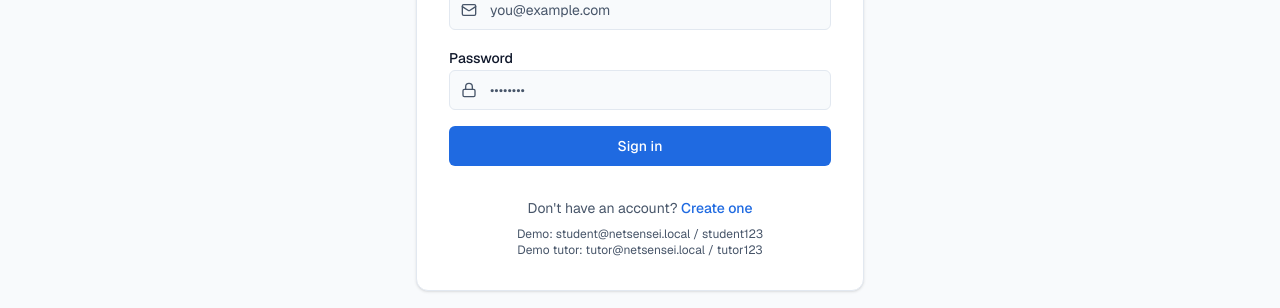
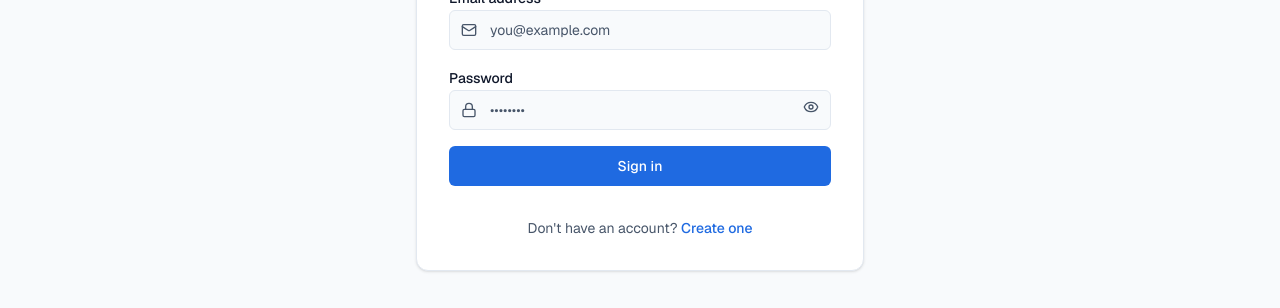
Before and after one commit to MEPHiSTO126/netSensei, a Next.js app: page /login in a window 1280 px wide. Shown: the part 333-641 px from the top of the page. Built offline with nearby package versions, Linux system fonts and the light colour scheme; no server answers.

Commit message:
Remove demo text, add password eye toggle login+register

```diff
--- a/src/app/login/page.tsx
+++ b/src/app/login/page.tsx
@@ -7,11 +7,12 @@ import { Button } from "@/components/ui/button";
 import { Input } from "@/components/ui/input";
 import { Label } from "@/components/ui/label";
 import { Card } from "@/components/ui/card";
-import { Mail, Lock } from "lucide-react";
+import { Mail, Lock, Eye, EyeOff } from "lucide-react";
 
 export default function LoginPage() {
   const [email, setEmail] = useState("");
   const [password, setPassword] = useState("");
+  const [showPassword, setShowPassword] = useState(false);
   const [error, setError] = useState("");
   const [loading, setLoading] = useState(false);
   const { signIn } = useSession();
@@ -62,13 +63,14 @@ export default function LoginPage() {
               <Label htmlFor="password">Password</Label>
               <Input
                 id="password"
-                type="password"
+                type={showPassword ? "text" : "password"}
                 aria-label="Password"
                 placeholder="••••••••"
                 value={password}
                 onChange={(e) => setPassword(e.target.value)}
                 required
                 leftIcon={<Lock className="h-4 w-4 text-muted-foreground" />}
+                rightIcon={<button type="button" tabIndex={-1} onClick={() => setShowPassword((v) => !v)} className="focus:outline-none" aria-label={showPassword ? "Hide password" : "Show password"}>{showPassword ? <EyeOff className="h-4 w-4 text-muted-foreground" /> : <Eye className="h-4 w-4 text-muted-foreground" />}</button>}
               />
             </div>
             <Button type="submit" className="w-full" disabled={loading}>
@@ -82,12 +84,7 @@ export default function LoginPage() {
               Create one
             </Link>
           </p>
-          <p className="mt-2 text-center text-xs text-muted-foreground">
-            Demo: student@netsensei.local / student123
-          </p>
-          <p className="text-center text-xs text-muted-foreground">
-            Demo tutor: tutor@netsensei.local / tutor123
-          </p>
+
         </div>
       </Card>
     </div>
--- a/src/app/register/page.tsx
+++ b/src/app/register/page.tsx
@@ -7,13 +7,14 @@ import { Button } from "@/components/ui/button";
 import { Input } from "@/components/ui/input";
 import { Label } from "@/components/ui/label";
 import { Card } from "@/components/ui/card";
-import { Mail, Lock } from "lucide-react";
+import { Mail, Lock, Eye, EyeOff } from "lucide-react";
 
 export default function RegisterPage() {
   const [email, setEmail] = useState("");
   const [password, setPassword] = useState("");
   const [role, setRole] = useState<"STUDENT" | "TUTOR">("STUDENT");
   const [tutorCode, setTutorCode] = useState("");
+  const [showRegPassword, setShowRegPassword] = useState(false);
   const [error, setError] = useState("");
   const [loading, setLoading] = useState(false);
   const { signUp } = useSession();
@@ -64,7 +65,7 @@ export default function RegisterPage() {
               <Label htmlFor="password">Password (8+ chars)</Label>
               <Input
                 id="password"
-                type="password"
+                type={showRegPassword ? "text" : "password"}
                 aria-label="Password"
                 placeholder="••••••••"
                 value={password}
@@ -72,6 +73,7 @@ export default function RegisterPage() {
                 required
                 minLength={8}
                 leftIcon={<Lock className="h-4 w-4 text-muted-foreground" />}
+                rightIcon={<button type="button" tabIndex={-1} onClick={() => setShowRegPassword((v) => !v)} className="focus:outline-none" aria-label={showRegPassword ? "Hide" : "Show"}>{showRegPassword ? <EyeOff className="h-4 w-4 text-muted-foreground" /> : <Eye className="h-4 w-4 text-muted-foreground" />}</button>}
               />
             </div>
             <div className="space-y-2">
--- a/src/components/ui/input.tsx
+++ b/src/components/ui/input.tsx
@@ -1,13 +1,15 @@
 "use client";
 
 import * as React from "react";
+import { Eye, EyeOff } from "lucide-react";
 
 interface InputProps extends React.InputHTMLAttributes<HTMLInputElement> {
   leftIcon?: React.ReactNode;
+  rightIcon?: React.ReactNode;
 }
 
 const Input = React.forwardRef<HTMLInputElement, InputProps>(
-  ({ className, type, leftIcon, ...props }, ref) => {
+  ({ className, type, leftIcon, rightIcon, ...props }, ref) => {
     return (
       <div className="relative">
         {leftIcon && (
@@ -19,10 +21,15 @@ const Input = React.forwardRef<HTMLInputElement, InputProps>(
           type={type}
           className={`flex h-10 w-full rounded-md border border-input bg-background px-3 py-2 text-sm ${
             leftIcon ? "pl-10" : ""
-          } ring-offset-background file:border-0 file:bg-transparent file:text-sm file:font-medium placeholder:text-muted-foreground focus-visible:outline-none focus-visible:ring-2 focus-visible:ring-ring focus-visible:ring-offset-2 disabled:cursor-not-allowed disabled:opacity-50 ${className}`}
+          } ${rightIcon ? "pr-10" : ""} ring-offset-background file:border-0 file:bg-transparent file:text-sm file:font-medium placeholder:text-muted-foreground focus-visible:outline-none focus-visible:ring-2 focus-visible:ring-ring focus-visible:ring-offset-2 disabled:cursor-not-allowed disabled:opacity-50 ${className}`}
           ref={ref}
           {...props}
         />
+        {rightIcon && (
+          <div className="absolute right-3 top-1/2 -translate-y-1/2 text-muted-foreground pointer-events-none">
+            {rightIcon}
+          </div>
+        )}
       </div>
     );
   }
```
